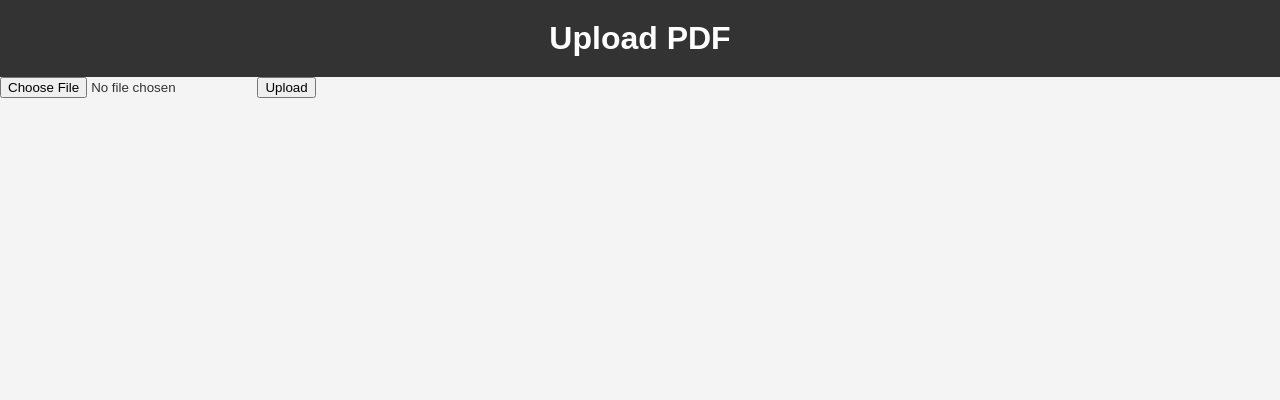
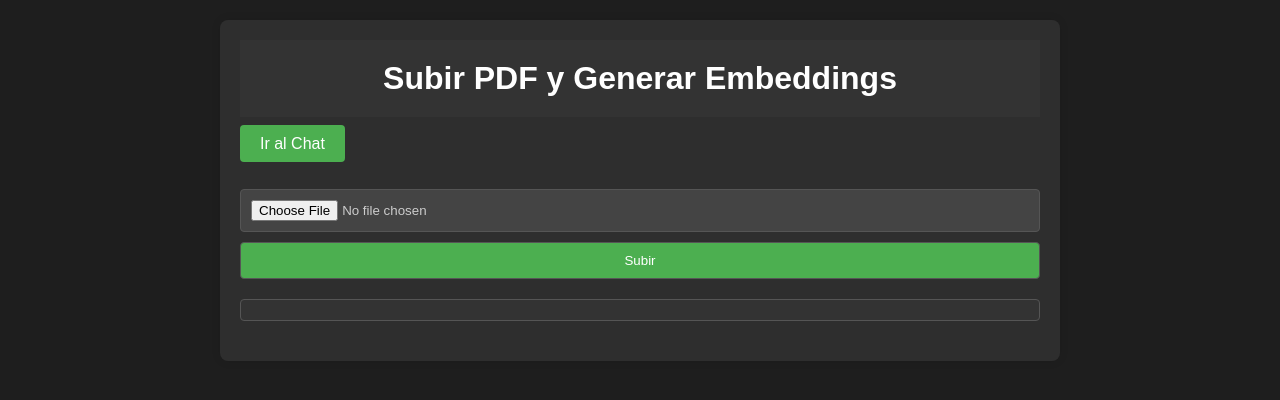
Before and after one commit to lpaillao/rag-doc, a Flask app: page / in a window 1280 px wide. Shown: the top 400 px of the page. Run offline with Flask 3, Linux system fonts and the light colour scheme.

Commit message:
mejorando la interaz

```diff
--- a/static/dark-theme.css
+++ b/static/dark-theme.css
@@ -1,6 +1,38 @@
 body {
     background-color: #1e1e1e;
     color: #ccc;
+}
+
+h1 {
+    background-color: #333;
+}
+
+.container {
+    background-color: #2e2e2e;
+    color: #ccc;
+}
+
+input[type="file"],
+input[type="text"],
+button {
+    background-color: #444;
+    color: #ccc;
+    border: 1px solid #555;
+}
+
+button {
+    background-color: #4CAF50;
+    color: #fff;
+}
+
+button:hover {
+    background-color: #45a049;
+}
+
+.json-preview {
+    background-color: #333;
+    color: #ccc;
+    border: 1px solid #555;
 }
 
 .chat-header {
--- a/static/style.css
+++ b/static/style.css
@@ -12,6 +12,75 @@ h1 {
     background-color: #333;
     color: #fff;
     text-align: center;
+}
+
+.container {
+    max-width: 800px;
+    margin: 20px auto;
+    padding: 20px;
+    background-color: #fff;
+    border-radius: 8px;
+    box-shadow: 0 0 10px rgba(0, 0, 0, 0.1);
+}
+
+form {
+    display: flex;
+    flex-direction: column;
+    gap: 10px;
+}
+
+input[type="file"],
+input[type="text"],
+button {
+    padding: 10px;
+    border: 1px solid #ddd;
+    border-radius: 4px;
+}
+
+button {
+    background-color: #4CAF50;
+    color: #fff;
+    cursor: pointer;
+}
+
+button:hover {
+    background-color: #45a049;
+}
+
+.json-preview {
+    margin-top: 20px;
+    padding: 10px;
+    background-color: #f9f9f9;
+    border: 1px solid #ddd;
+    border-radius: 4px;
+    max-height: 300px;
+    overflow-y: auto;
+}
+
+.hidden {
+    display: none;
+}
+
+#status {
+    margin-top: 20px;
+    font-weight: bold;
+}
+
+#chatLink {
+    margin-top: 20px;
+    text-align: center;
+}
+
+.button {
+    padding: 10px 20px;
+    border-radius: 4px;
+    background-color: #4CAF50;
+    color: #fff;
+    text-decoration: none;
+}
+
+.button:hover {
+    background-color: #45a049;
 }
 
 .chat-container {
@@ -75,3 +144,10 @@ h1 {
     background-color: #f1f1f1;
     align-self: flex-start;
 }
+
+.debug-info {
+    background-color: #000;
+    padding: 10px;
+    border-radius: 4px;
+    margin-top: 10px;
+}
--- a/templates/index.html
+++ b/templates/index.html
@@ -1,26 +1,37 @@
 <!DOCTYPE html>
-<html lang="en">
+<html lang="es">
 <head>
     <meta charset="UTF-8">
     <meta name="viewport" content="width=device-width, initial-scale=1.0">
-    <title>Upload PDF</title>
+    <title>Subir PDF y Generar Embeddings</title>
     <link rel="stylesheet" href="{{ url_for('static', filename='style.css') }}">
+    <link rel="stylesheet" href="{{ url_for('static', filename='dark-theme.css') }}">
 </head>
 <body>
-    <h1>Upload PDF</h1>
+    <div class="container">
+        <h1>Subir PDF y Generar Embeddings</h1>
+        <br>
+        <a href="{{ url_for('chat') }}" class="button">Ir al Chat</a>
+        <br>
+        <br>
+        <br>
         <form id="uploadForm" enctype="multipart/form-data">
             <input type="file" name="file" id="fileInput" accept=".pdf" required>
-        <button type="submit">Upload</button>
+            <button type="submit">Subir</button>
         </form>
-    <div id="jsonPreview"></div>
-    <form id="embeddingsForm" style="display:none;">
-        <input type="text" name="embeddings_name" placeholder="Enter name for embeddings" required>
-        <button type="submit">Generate Embeddings</button>
+        <div id="jsonPreview" class="json-preview"></div>
+        <form id="embeddingsForm" class="hidden">
+            <input type="text" name="embeddings_name" placeholder="Nombre para los embeddings" required>
+            <button type="submit">Generar Embeddings</button>
         </form>
-    <div id="progressBar" style="display:none;">
+        <div id="progressBar" class="hidden">
             <progress value="0" max="100" id="progress"></progress>
         </div>
         <div id="status"></div>
+        <div id="chatLink" class="hidden">
+            <a href="{{ url_for('chat') }}" class="button">Ir al Chat</a>
+        </div>
+    </div>
     <script>
         document.getElementById('uploadForm').onsubmit = async function(event) {
             event.preventDefault();
@@ -36,8 +47,8 @@
             if (result.status === 'success') {
                 const jsonPreview = document.getElementById('jsonPreview');
                 jsonPreview.innerHTML = '<pre>' + JSON.stringify(result.pages_data, null, 4) + '</pre>';
-                document.getElementById('embeddingsForm').style.display = 'block';
-                document.getElementById('embeddingsForm').dataset.jsonPath = result.json_path; // Save the JSON path
+                document.getElementById('embeddingsForm').classList.remove('hidden');
+                document.getElementById('embeddingsForm').dataset.jsonPath = result.json_path;
             }
         };
 
@@ -51,7 +62,7 @@
                 embeddings_name: embeddingsName
             };
 
-            document.getElementById('progressBar').style.display = 'block';
+            document.getElementById('progressBar').classList.remove('hidden');
 
             const response = await fetch('/generate_embeddings', {
                 method: 'POST',
@@ -63,7 +74,8 @@
 
             const result = await response.json();
             if (result.status === 'success') {
-                document.getElementById('status').innerText = 'Embeddings generated and FAISS index created successfully.';
+                document.getElementById('status').innerText = 'Embeddings generados y el índice FAISS creado exitosamente.';
+                document.getElementById('chatLink').classList.remove('hidden');
             }
         };
     </script>
```
Also changed, not shown: templates/chat.html (+29 -7 lines), README.md, 1 other file. Lines whose indentation alone changed are shown as unchanged.
